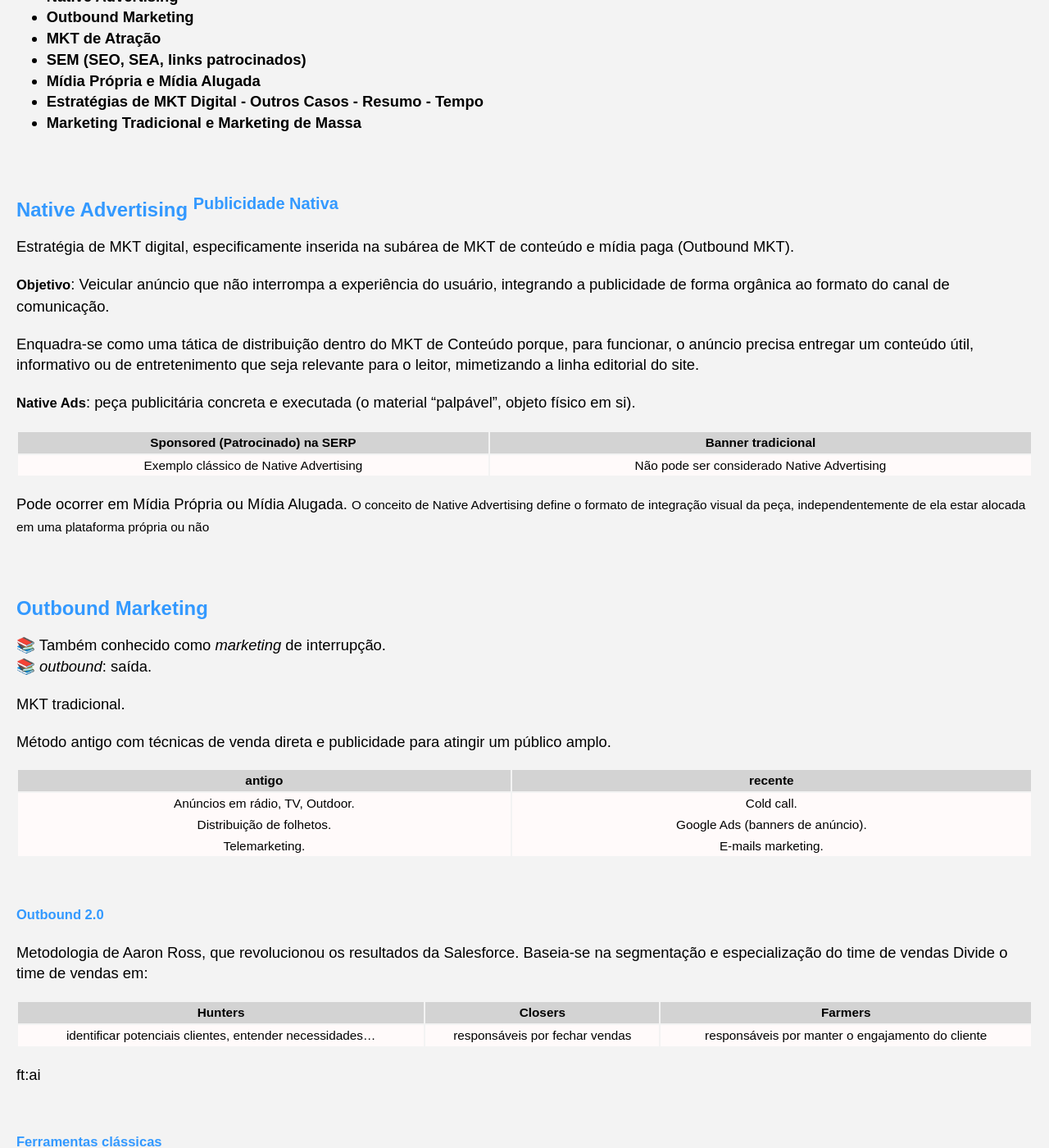
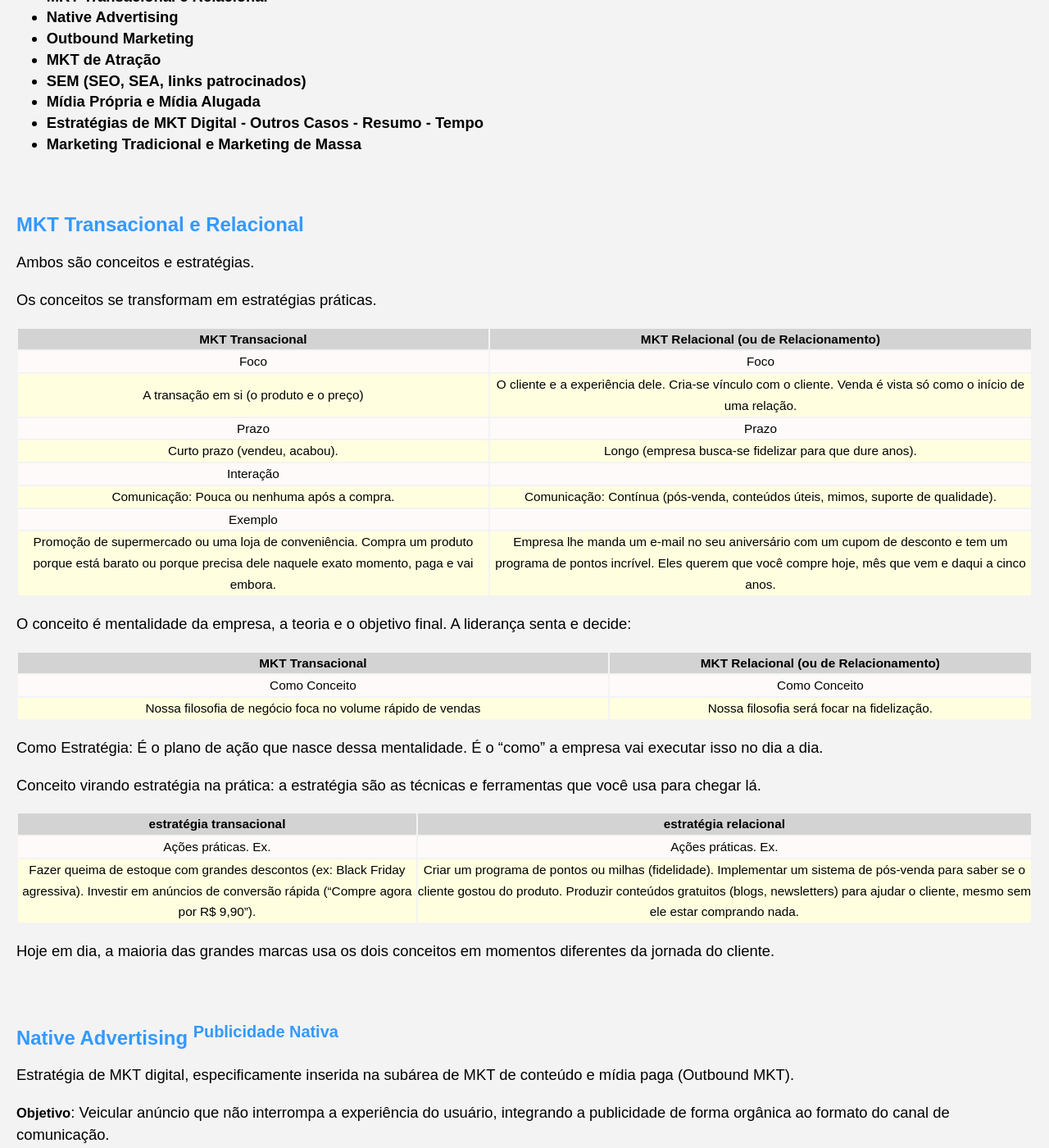
Before and after one commit to Joesynth/joesynth.github.io, a Jekyll site: the page built from _posts/2021-12-12-estrategias-de-mkt-digital.md, in a window 1280 px wide and 1400 px high, scrolled down 356 px. Shown: the whole window at 82% size. Built offline with Jekyll 4.4.1, drawn with Linux system fonts in a browser that asks for light colours.

Commit message:
Add detailed comparison of MKT Transacional and Relacional

```diff
--- a/_posts/2021-12-12-estrategias-de-mkt-digital.md
+++ b/_posts/2021-12-12-estrategias-de-mkt-digital.md
@@ -2,6 +2,7 @@
 
 📚️ MKT = *marketing*.
 
+- MKT Transacional e Relacional
 - Native Advertising
 - Outbound Marketing
 - MKT de Atração
@@ -9,6 +10,47 @@
 - Mídia Própria e Mídia Alugada
 - Estratégias de MKT Digital - Outros Casos - Resumo - Tempo
 - Marketing Tradicional e Marketing de Massa
+
+
+## MKT Transacional e Relacional
+
+
+Ambos são conceitos e estratégias.
+
+Os conceitos se transformam em estratégias práticas.
+
+|MKT Transacional| MKT Relacional (ou de Relacionamento)|
+|:---:|:---:|
+| Foco| Foco|
+| A transação em si (o produto e o preço)| O cliente e a experiência dele. Cria-se vínculo com o cliente. Venda é vista só como o início de uma relação.|
+| Prazo| Prazo|
+| Curto prazo (vendeu, acabou).| Longo (empresa busca-se fidelizar para que dure anos).|
+| Interação||
+| Comunicação: Pouca ou nenhuma após a compra.| Comunicação: Contínua (pós-venda, conteúdos úteis, mimos, suporte de qualidade).|
+| Exemplo||
+| Promoção de supermercado ou uma loja de conveniência. Compra um produto porque está barato ou porque precisa dele naquele exato momento, paga e vai embora.| Empresa lhe manda um e-mail no seu aniversário com um cupom de desconto e tem um programa de pontos incrível. Eles querem que você compre hoje, mês que vem e daqui a cinco anos.|
+
+
+
+O conceito é mentalidade da empresa, a teoria e o objetivo final. A liderança senta e decide:
+
+|MKT Transacional| MKT Relacional (ou de Relacionamento)|
+|:---:|:---:|
+|Como Conceito| Como Conceito|
+| Nossa filosofia de negócio foca no volume rápido de vendas| Nossa filosofia será focar na fidelização. |
+
+
+Como Estratégia: É o plano de ação que nasce dessa mentalidade. É o "como" a empresa vai executar isso no dia a dia.
+
+Conceito virando estratégia na prática: a estratégia são as técnicas e ferramentas que você usa para chegar lá.
+
+| estratégia transacional| estratégia relacional|
+|:---:|:---:|
+| Ações práticas. Ex.| Ações práticas. Ex.|
+| Fazer queima de estoque com grandes descontos (ex: Black Friday agressiva). Investir em anúncios de conversão rápida ("Compre agora por R$ 9,90").| Criar um programa de pontos ou milhas (fidelidade). Implementar um sistema de pós-venda para saber se o cliente gostou do produto. Produzir conteúdos gratuitos (blogs, newsletters) para ajudar o cliente, mesmo sem ele estar comprando nada. |
+
+
+Hoje em dia, a maioria das grandes marcas usa os dois conceitos em momentos diferentes da jornada do cliente.
 
 
 
```
